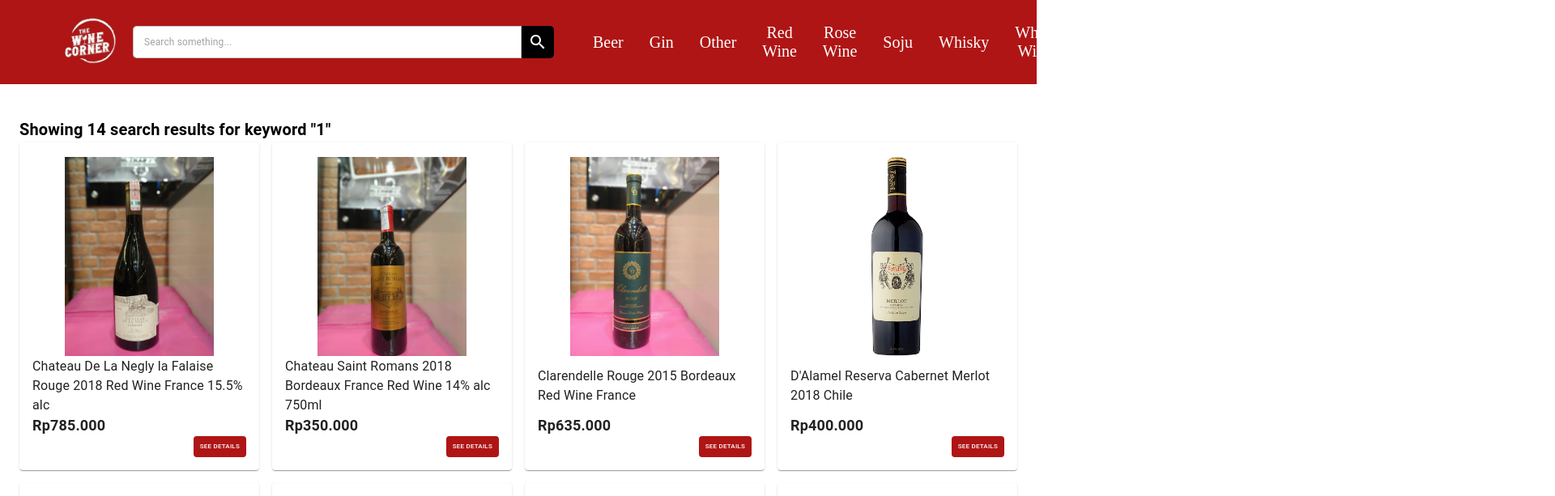
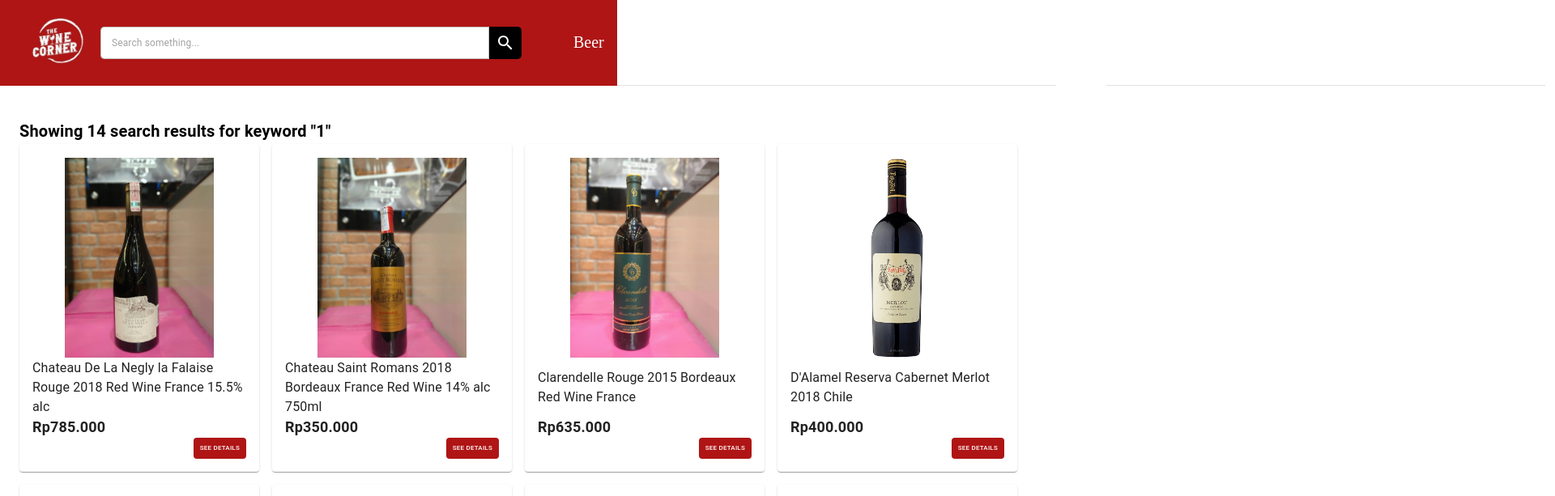
Before and after one commit to FahmiEfendy/the-wine-corner--front, a React (Create React App) app: page /search/1 in a window 1280 px wide. Shown: the top 613 px of the page at 81% size, 1920 px wide, since content can reach past the window. Built offline with nearby package versions, Linux system fonts and the light colour scheme.

Commit message:
feat add responsive navbar

```diff
--- a/src/components/SearchBar.jsx
+++ b/src/components/SearchBar.jsx
@@ -5,7 +5,7 @@ import { Box, IconButton, TextField } from "@mui/material";
 import SearchIcon from "@mui/icons-material/Search";
 
 const SearchBar = (props) => {
-  const { searchQuery, setSearchQuery } = props;
+  const { searchQuery, setSearchQuery, sx, sxSearch } = props;
 
   const navigate = useNavigate();
 
@@ -14,11 +14,13 @@ const SearchBar = (props) => {
   };
 
   const searchClickHandler = () => {
-    navigate(`/search/${searchQuery}`);
+    if (searchQuery.length > 0) {
+      navigate(`/search/${searchQuery}`);
+    }
   };
 
   const enterHandler = (e) => {
-    if (e.key === "Enter") {
+    if (e.key === "Enter" && searchQuery.length > 0) {
       navigate(`/search/${searchQuery}`);
     }
   };
@@ -40,15 +42,24 @@ const SearchBar = (props) => {
         InputProps={{
           style: {
             height: "3rem",
-            width: "30rem",
             fontSize: "12px",
             borderRadius: "5px 0px 0px 5px",
             backgroundColor: "#FFFFFF",
+            ...sx,
           },
         }}
       />
-      <Box sx={{ backgroundColor: "black", borderRadius: "0px 5px 5px 0px" }}>
-        <IconButton sx={{ color: "white" }} onClick={searchClickHandler}>
+      <Box
+        sx={{
+          backgroundColor: "black",
+          borderRadius: "0px 5px 5px 0px",
+          ...sxSearch,
+        }}
+      >
+        <IconButton
+          sx={{ color: "white", ...sxSearch }}
+          onClick={searchClickHandler}
+        >
           <SearchIcon />
         </IconButton>
       </Box>
--- a/src/components/Topbar.jsx
+++ b/src/components/Topbar.jsx
@@ -1,26 +1,25 @@
 import React, { Fragment, useEffect, useState } from "react";
 import { Link, NavLink, useLocation } from "react-router-dom";
 
-import { Box, Container, Divider, Paper, useMediaQuery } from "@mui/material";
+import {
+  Box,
+  Container,
+  Divider,
+  IconButton,
+  Paper,
+  useMediaQuery,
+} from "@mui/material";
+import MenuIcon from "@mui/icons-material/Menu";
 
 import TheWineCornerLogo from "../assets/The Wine Corner Logo.svg";
 import { ProductBar, SearchBar } from "./";
 import { productList } from "../seeder/productList";
 
-const styles = {
-  links: {
-    textDecoration: "none",
-    color: "#FFFFFF",
-    fontSize: "20px",
-    margin: "0 1rem",
-    textAlign: "center",
-  },
-};
-
 const Topbar = () => {
   const location = useLocation();
 
   const [searchQuery, setSearchQuery] = useState("");
+  const [isMenuOpen, setIsMenuOpen] = useState(false);
   const matches = useMediaQuery("(max-width:768px)");
 
   const allProduct = productList
@@ -33,21 +32,74 @@ const Topbar = () => {
       : [];
   });
 
+  const toggleMenuHandler = () => {
+    setIsMenuOpen(!isMenuOpen);
+  };
+
+  const closeMenuHandler = () => {
+    setIsMenuOpen(false);
+  };
+
   useEffect(() => {
     setSearchQuery("");
+    closeMenuHandler();
     window.scrollTo(0, 0);
   }, [location]);
 
   return (
-    <Box sx={{ backgroundColor: "#AF1515", display: matches && "none" }}>
-      <Container sx={{ display: "flex" }}>
+    <Box sx={{ backgroundColor: "#AF1515" }}>
+      <Container maxWidth="xl" sx={{ display: "flex" }}>
         <Link to="/">
-          <img src={TheWineCornerLogo} alt="The Wine Corner Logo" />
+          <img
+            src={TheWineCornerLogo}
+            alt="The Wine Corner Logo"
+            width={matches ? 50 : 100}
+            style={{
+              position: matches && "absolute",
+              left: 10,
+              top: 5,
+            }}
+          />
         </Link>
-        <Box sx={{ display: "flex", flexDirection: "column" }}>
+        {matches && (
+          <IconButton
+            sx={{
+              color: "#FFFFFF",
+              position: "absolute",
+              right: 10,
+              top: 8,
+            }}
+            onClick={toggleMenuHandler}
+          >
+            <MenuIcon />
+          </IconButton>
+        )}
+        <Box
+          sx={{
+            display: "flex",
+            flexDirection: matches && "column",
+            position: matches && "relative",
+            top: matches && 40,
+            height: matches ? (isMenuOpen ? "22.5rem" : "3.5rem") : "6.6rem",
+          }}
+        >
+          {isMenuOpen || !matches ? (
+            <>
+              <Box
+                sx={{
+                  display: "flex",
+                  flexDirection: "column",
+                  marginTop: matches && "1rem",
+                }}
+              >
                 <SearchBar
                   setSearchQuery={setSearchQuery}
                   searchQuery={searchQuery}
+                  sx={{
+                    width: matches ? "21.5rem" : "30rem",
+                    height: matches ? "2rem" : "3rem",
+                  }}
+                  sxSearch={{ height: matches ? "2rem" : "2.5rem" }}
                 />
                 <Paper
                   sx={{
@@ -77,7 +129,9 @@ const Topbar = () => {
                           <ProductBar
                             productImage={data.productImage}
                             productName={data.productName}
-                      productPath={data.no.replace(/[0-9]/g, "").slice(0, -1)}
+                            productPath={data.no
+                              .replace(/[0-9]/g, "")
+                              .slice(0, -1)}
                             productPrice={data.productPrice}
                           />
                           <Divider />
@@ -87,28 +141,60 @@ const Topbar = () => {
                 </Paper>
               </Box>
               <Box
-          style={{ display: "flex", alignItems: "center", marginLeft: "2rem" }}
+                style={{
+                  display: "flex",
+                  flexDirection: matches && "column",
+                  alignItems: "center",
+                  marginLeft: !matches && "3rem",
+                }}
               >
                 {productList.map((data, index) => {
                   return (
+                    <React.Fragment key={index}>
                       <NavLink
                         end
                         to={`/${data.productPath}`}
-                key={index}
+                        onClick={closeMenuHandler}
                         style={({ isActive }) =>
                           isActive
                             ? {
-                        ...styles.links,
-                        borderBottom: "1px solid white",
-                        paddingBottom: "2px",
+                                textDecoration: "none",
+                                color: "#FFFFFF",
+                                fontSize: matches ? "14px" : "20px",
+                                margin: matches ? ".5rem 0rem" : "0 1rem",
+                                textAlign: "center",
+                                borderBottom: !matches && "1px solid white",
+                                paddingBottom: !matches && "2px",
                               }
-                    : styles.links
+                            : {
+                                textDecoration: "none",
+                                color: "#FFFFFF",
+                                fontSize: matches ? "14px" : "20px",
+                                margin: matches ? ".5rem 0rem" : "0 1rem",
+                                textAlign: "center",
+                              }
                         }
                       >
                         {data.productType}
                       </NavLink>
+                      {index < 7 && (
+                        <Divider
+                          flexItem
+                          style={{
+                            background: "#FFFFFF",
+                            width: "90%",
+                            margin: "0 auto",
+                          }}
+                        />
+                      )}
+                    </React.Fragment>
                   );
                 })}
+              </Box>
+            </>
+          ) : (
+            <></>
+          )}
         </Box>
       </Container>
     </Box>
```
Lines whose indentation alone changed are shown as unchanged.
